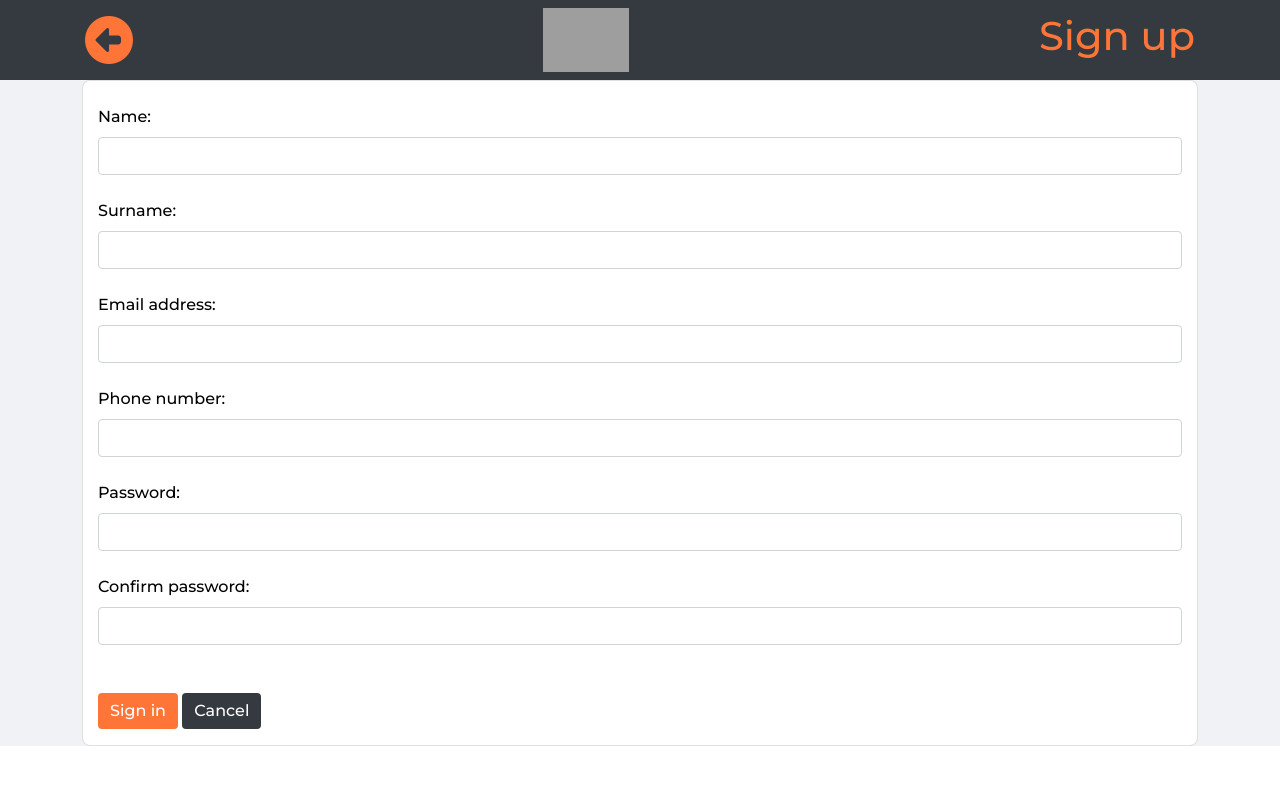
After one commit to joejoyjoy/develop-your-project-in-php, a PHP site: page /createUser.php in a window 1280 px wide. The commit adds this page. Shown: the top 785 px of the page. Run offline with PHP 8.4, Linux system fonts and the light colour scheme; some libraries are stand-ins or nearby versions; grey boxes are pictures that could not be loaded.

Commit message:
general update

```diff
--- a/logic/bootstrap.php
+++ b/logic/bootstrap.php
@@ -6,7 +6,7 @@
     <meta http-equiv="X-UA-Compatible" content="IE=edge">
     <meta name="viewport" content="width=device-width, initial-scale=1.0">
     <link rel="stylesheet" href="style.css">
-
+    <script src="../logic/script.js" defer></script>
     <link href="https://cdn.jsdelivr.net/npm/bootstrap@5.3.0-alpha1/dist/css/bootstrap.min.css" rel="stylesheet"
         integrity="sha384-GLhlTQ8iRABdZLl6O3oVMWSktQOp6b7In1Zl3/Jr59b6EGGoI1aFkw7cmDA6j6gD" crossorigin="anonymous">
     <script src="https://cdn.jsdelivr.net/npm/bootstrap@5.3.0-alpha1/dist/js/bootstrap.bundle.min.js"
--- /dev/null
+++ b/logic/createUser.php
@@ -0,0 +1,81 @@
+<?php
+    include('bootstrap.php');
+?>
+
+<body>
+<nav class="navbar navbar-dark bg-dark">
+        <div class="container">
+        <a href="index.php"><i class='fas fa-arrow-alt-circle-left' style='font-size:48px;color:#FF7538'></i></a>
+            <img src="../assets/vpn-logo.png" alt="vpn logo" style="height: 8vh;">
+            <h1 class="text-center" style='color:#FF7538'>Sign up</h1>
+        </div>
+    </nav>
+
+    <section class="h-100 gradient-form" style="background-color: #f1f2f6;">
+        <div class="container h-100">
+            <div class="row d-flex justify-content-center align-items-center h-100">
+                <div class="col-xl-100">
+                    <div class="card rounded-3 text-black container">
+                        <form action="../logic/validateSignUp.php" method="POST" enctype="multipart/form-data" class="box">
+                            <!-- NAME -->
+                            <div class="form-outline mb-4"><br>
+                                <label for="name" class="form-label">Name:</label>
+                                <input type="text" id="name" name="name" class="form-control" required>
+                            </div>
+                            <!-- END -->
+                            <!-- SURNAME -->
+                            <div class="form-outline mb-4">
+                                <label for="surname" class="form-label">Surname:</label>
+                                <input type="text" id="surname" name="surname" class="form-control" required>
+                            </div>
+                            <!-- END -->
+                            <!-- EMAIL -->
+                            <div class="form-outline mb-4">
+                                <label for="email">Email address:</label><br>
+                                <input type="email" name="email" id="email" class="form-control" pattern="[a-z0-9._%+-]+@[a-z0-9.-]+\.[a-z]{2,4}$" required>
+                            </div>
+                            <?php
+                                            if (isset($_GET['err']))
+                                                echo '<div class="alert alert-danger alert-dismissible fade show" role="alert">
+                                                            <strong>Incorrect credentials!</strong> Please try again.
+                                                            <a href="createUser.php" type="button" class="btn-close" aria-label="Close"></a>
+                                                        </div>';
+                                            ?>
+                            <!-- END -->
+                            <!-- PHONE NUMBER -->
+                            <div class="form-outline mb-4">
+                                <label for="phone" class="form-label">Phone number:</label>
+                                <input type="tel" id="phone" name="phone" class="form-control" required>
+                            </div>
+                            <!-- END -->
+                            <!-- PASSWORD -->
+                            <div class="form-outline mb-4">
+                                <label for="password">Password:</label><br>
+                                <input type="password" name="password" id="password" class="form-control" minlength="8" maxlength="21" pattern="^(?=.*\d)(?=.*[\u0021-\u002b\u003c-\u0040])(?=.*[A-Z])(?=.*[a-z])\S{8,20}$" required>
+                            </div>
+                            <!-- END -->
+                            <!-- CONFIRM PASSWORD -->
+                            <div class="form-outline mb-4">
+                                <label for="password2">Confirm password:</label><br>
+                                <input type="password" name="password2" id="password2" class="form-control" minlength="8" maxlength="21" required>
+                            </div>
+                            <!-- END -->
+                            <br>
+
+                            <div class="mb-3">
+                                <input type="submit" value="Sign in" style="background-color: #FF7538; border: #FF7538;" class="btn btn-success" name="signup" onclick="return Validate()">
+                                <a href="login.php" class="btn btn-danger" style="background-color: #343A3F; border: #343A3F;">Cancel</a>
+                            </div>
+                        </form>
+                    </div>
+                </div>
+            </div>
+        </div>
+    </section>
+</body>
+
+</html>
+
+<!-- <a href="javascript:history.go(-1)"</a>
+Volver de a una acción hacia atrás
+-->
--- /dev/null
+++ b/logic/script.js
@@ -0,0 +1,10 @@
+// PASSWORD VALIDATION
+function Validate() {
+    let password = document.getElementById("password").value;
+    let confirmPassword = document.getElementById("password2").value;
+    if (password != confirmPassword) {
+      alert("Passwords do not match.");
+      return false;
+    }
+    return true;
+  }
```
Also changed, not shown: logic/data.sql (+12 -8 lines), logic/login.php (+20 -16 lines), logic/validate.php (+8 -6 lines), logic/validateSignUp.php (added, +44 -0 lines).
